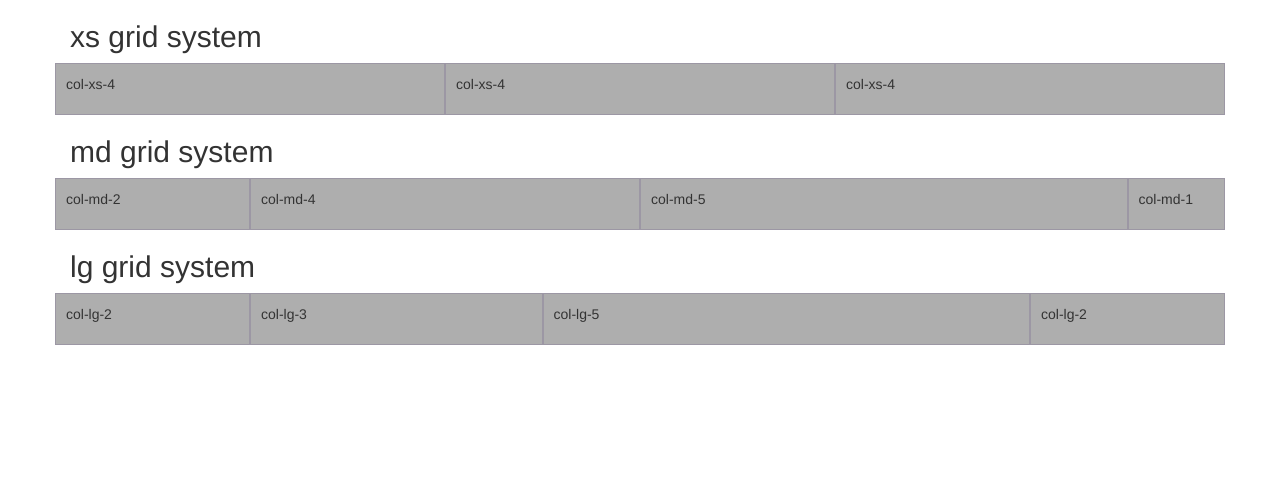
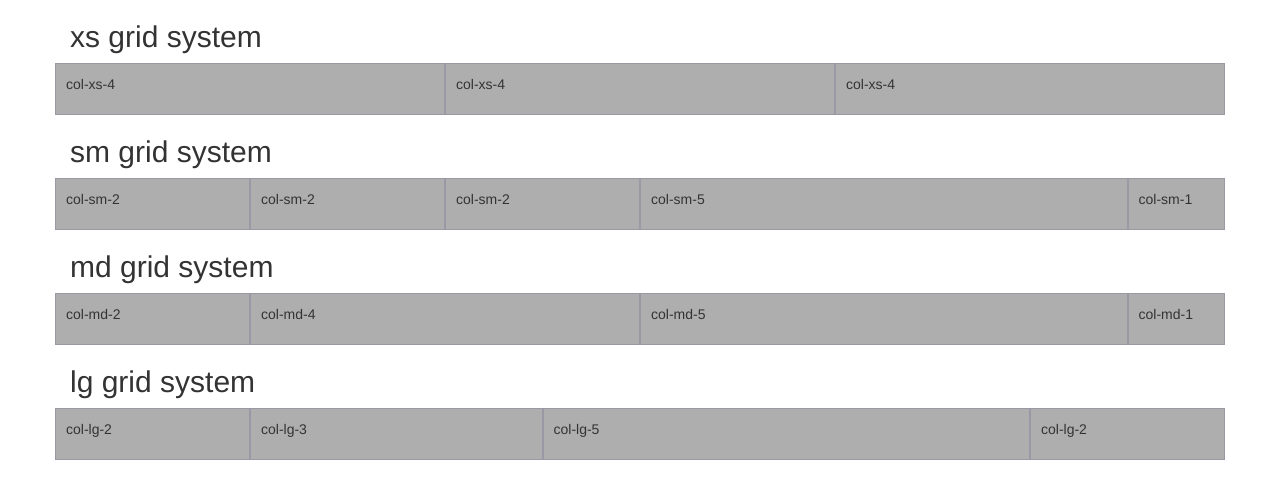
Before and after one commit to jjohnson14/grid-system, a plain HTML site: page index.html in a window 1280 px wide. Drawn offline with Linux system fonts and the light colour scheme.

Commit message:
new sm grid

```diff
--- a/index.html
+++ b/index.html
@@ -20,6 +20,25 @@
 				<p>col-xs-4</p>
 			</div>
 		</div>
+
+		<h2>sm grid system</h2>
+	<div class="row show-grid">
+		<div class="col-sm-2">
+			<p>col-sm-2</p>
+		</div>
+		<div class="col-sm-2">
+			<p>col-sm-2</p>
+		</div>
+		<div class="col-sm-2">
+			<p>col-sm-2</p>
+		</div>
+		<div class="col-sm-5">
+			<p>col-sm-5</p>
+		</div>
+		<div class="col-sm-1">
+			<p>col-sm-1</p>
+		</div>
+	</div>
 
 		<h2>md grid system</h2>
 		<div class="row show-grid">
```
